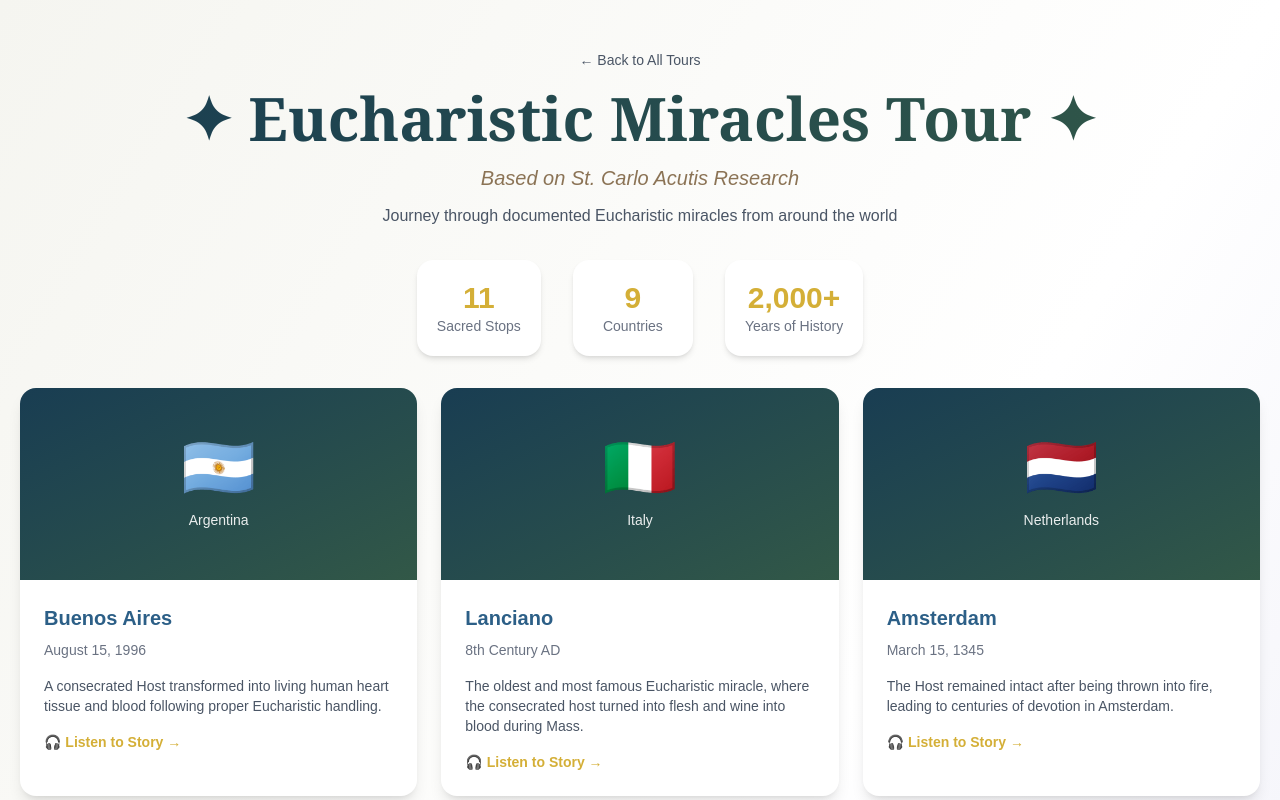
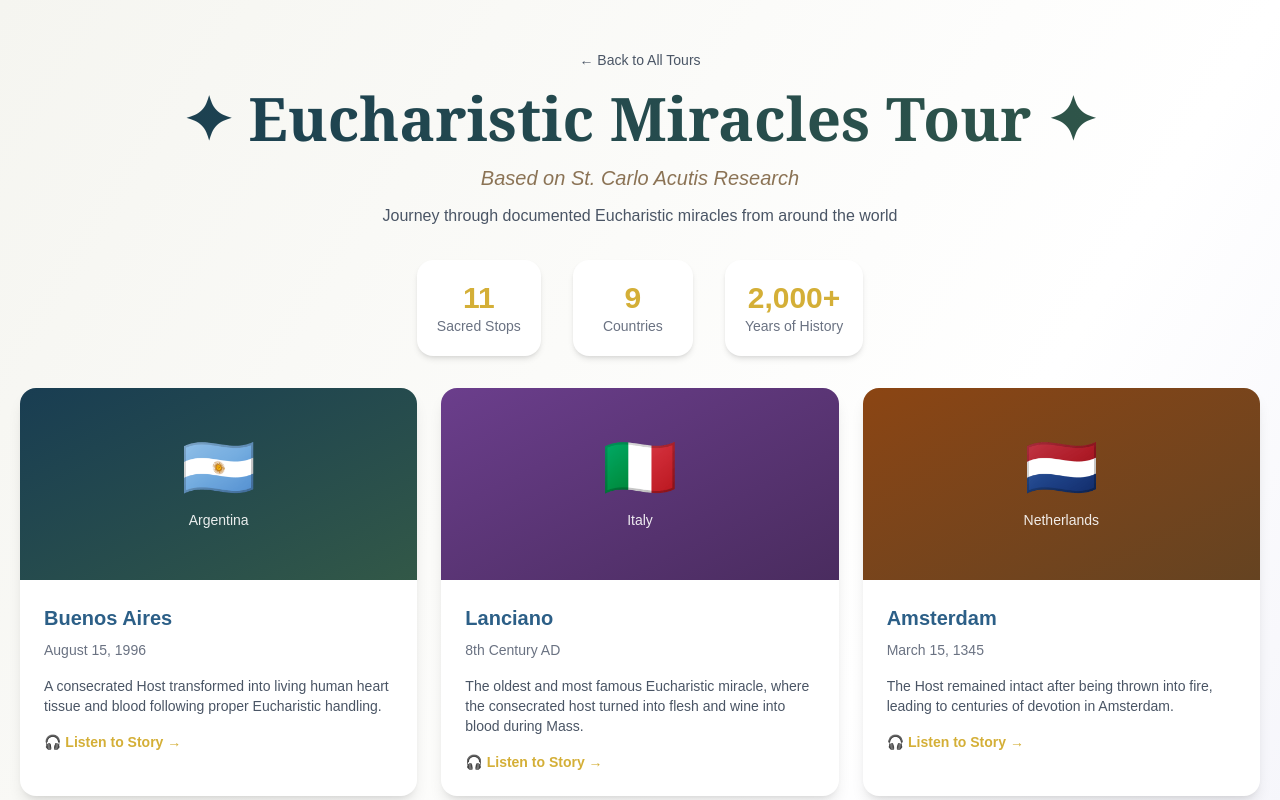
Before and after one commit to djcastelino/viasancta, a Next.js app: page /tours/eucharistic-miracles in a window 1280 px wide. Shown: the top 800 px of the page. Built offline with nearby package versions, Linux system fonts and the light colour scheme.

Commit message:
Add colorful gradient variety to miracle cards

```diff
--- a/app/tours/[tourId]/page.tsx
+++ b/app/tours/[tourId]/page.tsx
@@ -64,8 +64,9 @@ export default async function TourPage({ params }: { params: Promise<{ tourId: s
       {/* Miracles Grid */}
       <section className="max-w-7xl mx-auto px-5 pb-16">
         <div className="grid md:grid-cols-2 lg:grid-cols-3 gap-6">
-          {miracles.map((miracle: any) => {
+          {miracles.map((miracle: any, index: number) => {
             const countryFlag = getCountryFlag(miracle.location.country);
+            const cardGradient = getCardGradient(index);
 
             return (
               <Link
@@ -74,7 +75,7 @@ export default async function TourPage({ params }: { params: Promise<{ tourId: s
                 className="bg-white rounded-2xl overflow-hidden shadow-lg hover:shadow-2xl hover:-translate-y-2 transition-all duration-300"
               >
                 {/* Hero Section */}
-                <div className="h-48 bg-gradient-to-br from-[#193d52] to-[#325847] relative flex items-center justify-center">
+                <div className={`h-48 bg-gradient-to-br ${cardGradient} relative flex items-center justify-center`}>
                   <div className="text-center text-white z-10">
                     <div className="text-6xl mb-3">{countryFlag}</div>
                     <div className="text-sm opacity-90">{miracle.location.country}</div>
@@ -126,6 +127,19 @@ function getCountryFlag(country: string): string {
   return flags[country] || '🌍';
 }
 
+// Helper function to get card gradient colors (rotating through sacred colors)
+function getCardGradient(index: number): string {
+  const gradients = [
+    'from-[#193d52] to-[#325847]',  // Deep teal/green (original)
+    'from-[#6B3E8C] to-[#4A2C5F]',  // Rich purple/violet
+    'from-[#8B4513] to-[#654321]',  // Warm brown/bronze
+    'from-[#1B4B5A] to-[#0D3A4A]',  // Deep ocean blue
+    'from-[#7B3F2B] to-[#5C2E1F]',  // Earthy terracotta
+    'from-[#2C5282] to-[#1A3A5C]',  // Royal blue
+  ];
+  return gradients[index % gradients.length];
+}
+
 export function generateStaticParams() {
   return [
     { tourId: 'eucharistic-miracles' },
```
Also changed, not shown: public/sw.js.
